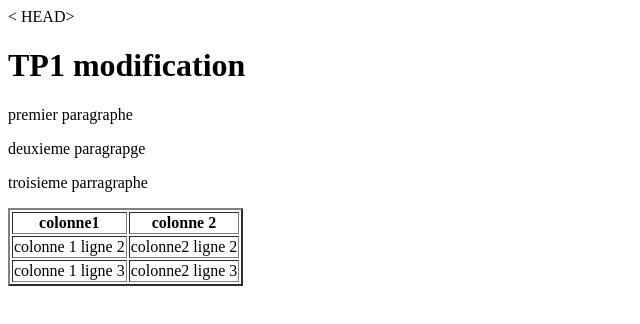
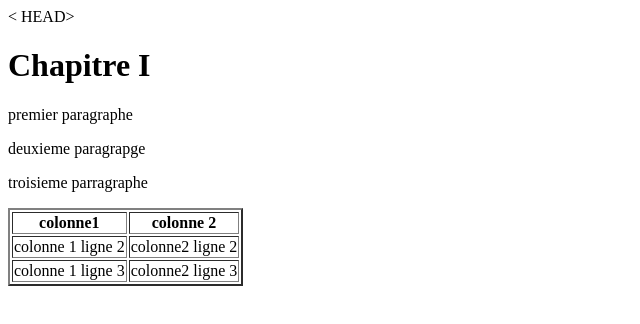
Before and after one commit to elawaj/DD202, a plain HTML site: page index.html in a window 1280 px wide. Shown: the whole page, without its empty margins (0-640 px from the left). Drawn offline with Linux system fonts and the light colour scheme.

Commit message:
modif titre

```diff
--- a/index.html
+++ b/index.html
@@ -1,7 +1,7 @@
 <html>
 	<body>
 		< HEAD>
-		<h1>TP1 modification  </h1>
+		<h1> Chapitre I  </h1>
 
 		<p> premier paragraphe </p>
 <p> deuxieme paragrapge </p>
```
